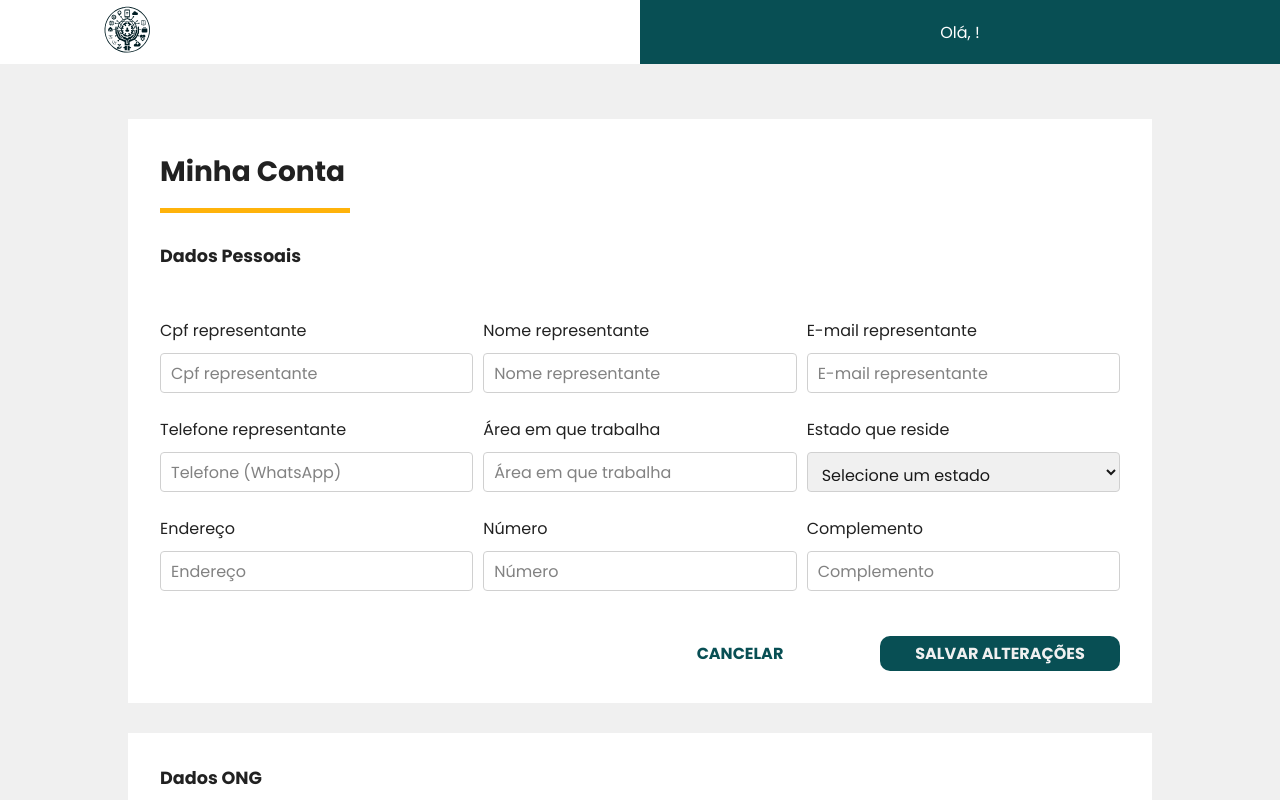
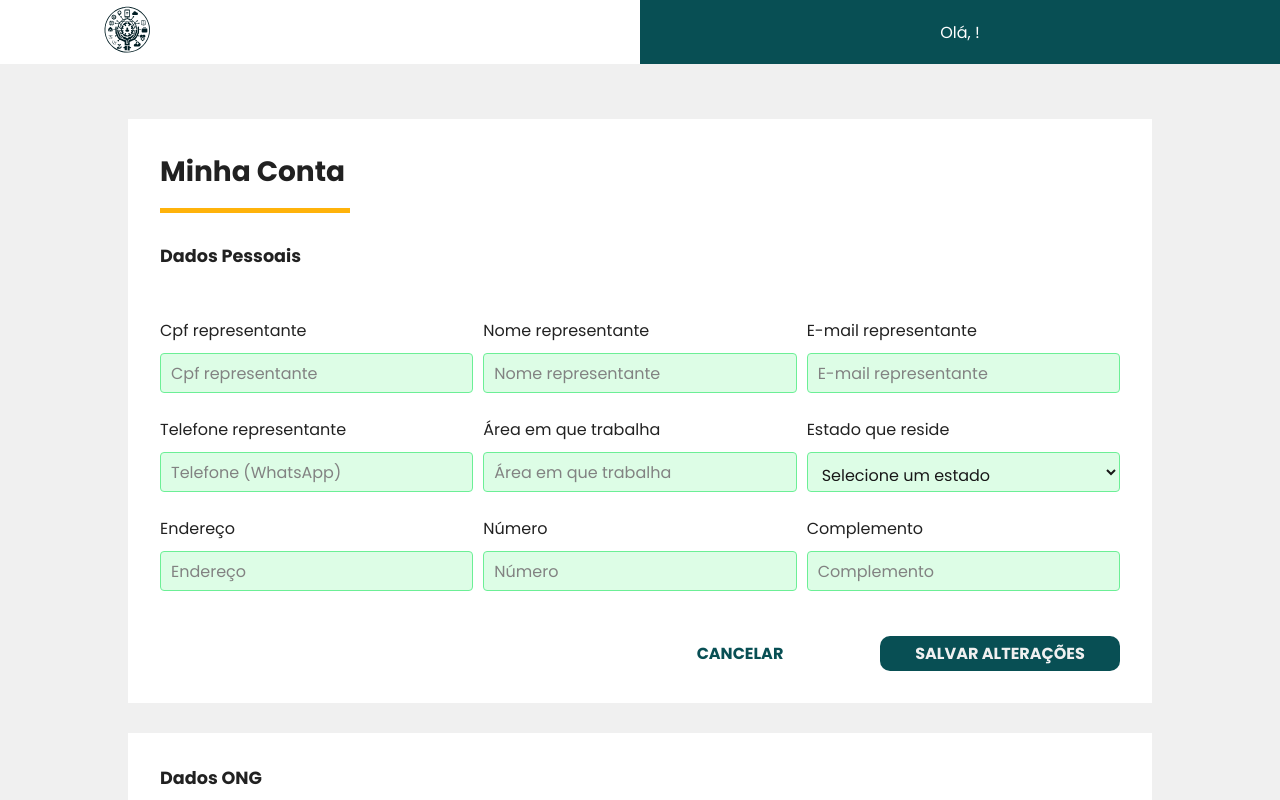
Before and after one commit to Dart1516/proyecto-toti-rs, a React (Create React App) app: page /minhaContaLider in a window 1280 px wide. Shown: the top 800 px of the page. Built offline with nearby package versions, Linux system fonts and the light colour scheme.

Commit message:
cambvios para victor, el verá lo que hace

```diff
--- a/src/assets/styles/SejaVoluntario.css
+++ b/src/assets/styles/SejaVoluntario.css
@@ -89,10 +89,9 @@ h2 {
 
 /*PARA VICTOR!!!! */
 .input-text.invalid {
-  border: 1px solid rgba(255, 0, 0, 0.684);
-  background-color: #f00a0a12;
+
 }
-.input-text.valid {
+.input-text:valid {
   border: 1px solid rgb(93, 238, 139);
   background-color: #0af04727;
 }
@@ -111,7 +110,7 @@ h2 {
   border: solid 2.5px red;
 }
 .input-field input:required:valid{
-  border: solid 4px green;
+  background-color: #0af04727;
 }
 /* ESTO ES PARA VICTOR REVISALO Y HAZLO BONITO */
 
```
